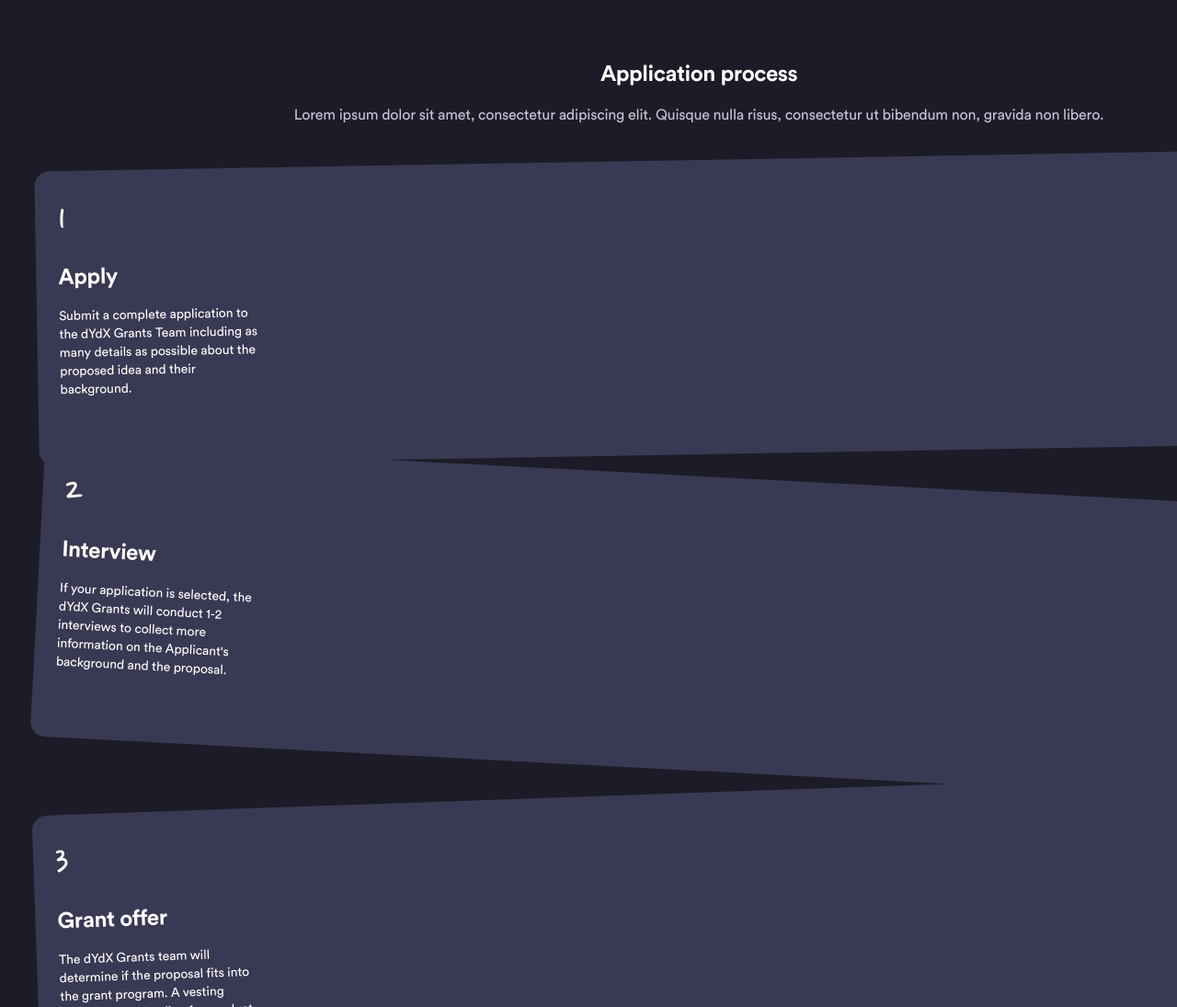
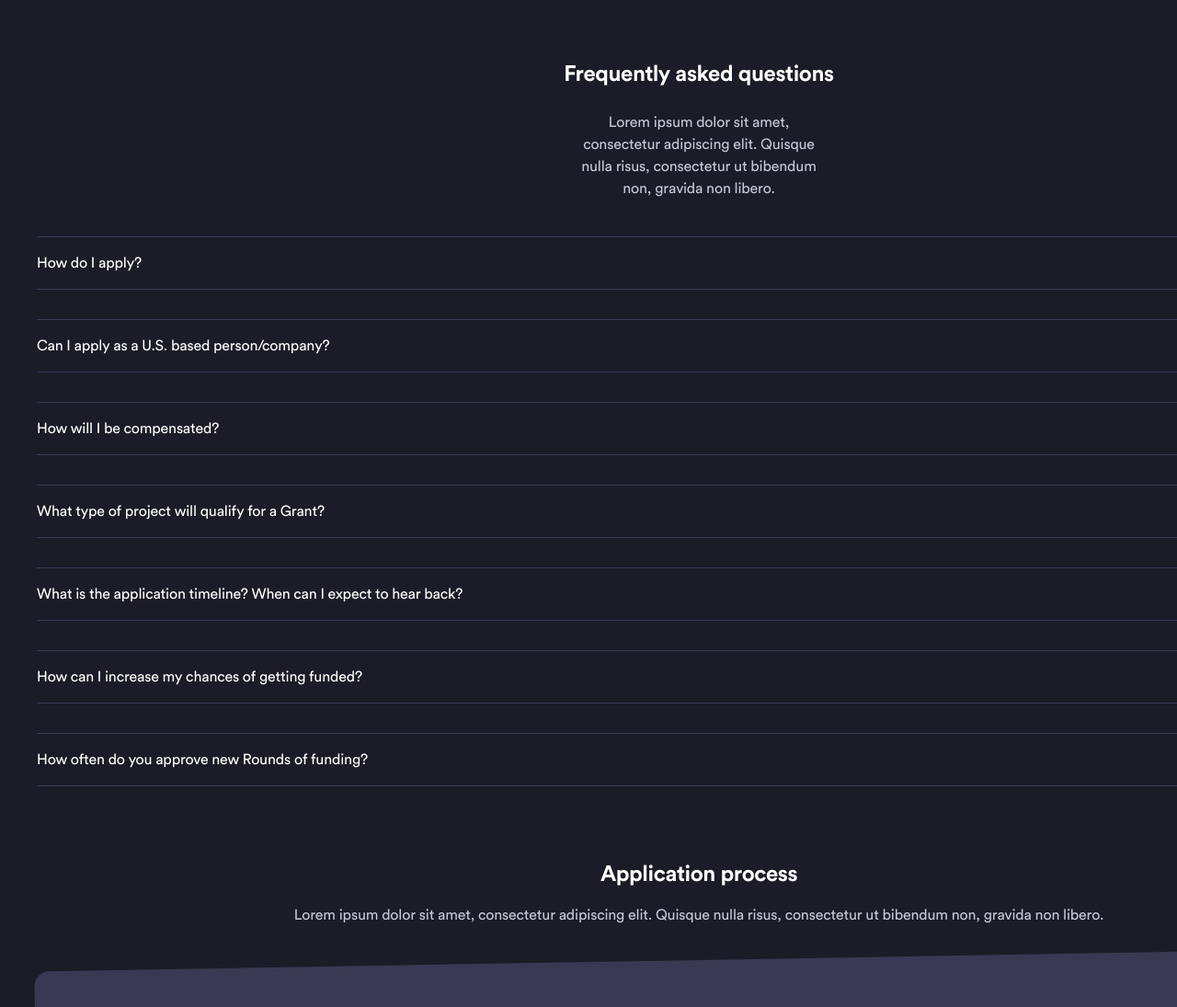
Before and after one commit to MishaPanivnyk/dydx-grants, a website built with Parcel: page src/index.html in a window 1280 px wide. Shown: the part 600-1695 px from the top of the page at 92% size. Built offline with nearby package versions, Linux system fonts and the light colour scheme.

Commit message:
add component/frequently-asked

```diff
--- a/src/index.html
+++ b/src/index.html
@@ -16,6 +16,7 @@
   <body>
     <include src="./partials/header.html"></include>
     <include src="./partials/hero.html"></include>
+    <include src="./partials/frequently-asked.html"></include>
     <include src="./partials/application-process.html"></include>
     <include src="./partials/cta.html"></include>
     <include src="./partials/footer.html"></include>
--- /dev/null
+++ b/src/partials/frequently-asked.html
@@ -0,0 +1,70 @@
+<section class="asked">
+  <div class="container">
+    <h2 class="asked-title">Frequently asked questions</h2>
+    <p class="asked-desc">
+      Lorem ipsum dolor sit amet, consectetur adipiscing elit. Quisque nulla
+      risus, consectetur ut bibendum non, gravida non libero.
+    </p>
+    <ul class="list asked-list">
+      <li class="asked-item">
+        <a class="asked-item__link">
+          <p class="asked-item__text">How do I apply?</p>
+          <svg width="16" height="16" class="asked__btn-icon">
+            <use href="/src/images/sprite.svg#icon-asked-plus"></use></svg
+        ></a>
+      </li>
+      <li class="asked-item">
+        <a class="asked-item__link"
+          ><p class="asked-item__text">
+            Can I apply as a U.S. based person/company?
+          </p>
+          <svg width="16" height="16" class="asked__btn-icon">
+            <use href="/src/images/sprite.svg#icon-asked-plus"></use></svg
+        ></a>
+      </li>
+      <li class="asked-item">
+        <a class="asked-item__link">
+          <p class="asked-item__text">How will I be compensated?</p>
+          <svg width="16" height="16" class="asked__btn-icon">
+            <use href="/src/images/sprite.svg#icon-asked-plus"></use></svg
+        ></a>
+      </li>
+      <li class="asked-item">
+        <a class="asked-item__link"
+          ><p class="asked-item__text">
+            What type of project will qualify for a Grant?
+          </p>
+          <svg width="16" height="16" class="asked__btn-icon">
+            <use href="/src/images/sprite.svg#icon-asked-plus"></use></svg
+        ></a>
+      </li>
+      <li class="asked-item">
+        <a class="asked-item__link"
+          ><p class="asked-item__text">
+            What is the application timeline? When can I expect to hear back?
+          </p>
+          <svg width="16" height="16" class="asked__btn-icon">
+            <use href="/src/images/sprite.svg#icon-asked-plus"></use></svg
+        ></a>
+      </li>
+      <li class="asked-item">
+        <a class="asked-item__link"
+          ><p class="asked-item__text">
+            How can I increase my chances of getting funded?
+          </p>
+          <svg width="16" height="16" class="asked__btn-icon">
+            <use href="/src/images/sprite.svg#icon-asked-plus"></use></svg
+        ></a>
+      </li>
+      <li class="asked-item">
+        <a class="asked-item__link"
+          ><p class="asked-item__text">
+            How often do you approve new Rounds of funding?
+          </p>
+          <svg width="16" height="16" class="asked__btn-icon">
+            <use href="/src/images/sprite.svg#icon-asked-plus"></use></svg
+        ></a>
+      </li>
+    </ul>
+  </div>
+</section>
--- /dev/null
+++ b/src/sass/components/_frequently-asked.scss
@@ -0,0 +1,61 @@
+.asked {
+  padding-top: 40px;
+  padding-bottom: 40px;
+}
+
+.asked-title {
+  text-align: center;
+  font-feature-settings: 'clig' off, 'liga' off;
+  font-family: 'Circular Std';
+  font-size: 24px;
+  font-style: normal;
+  font-weight: 700;
+  line-height: 32px;
+  letter-spacing: -0.408px;
+  margin-bottom: 24px;
+}
+.asked-desc {
+  color: #c8c7d8;
+  text-align: center;
+  font-feature-settings: 'clig' off, 'liga' off;
+  font-family: 'Circular Std';
+  font-size: 16px;
+  font-style: normal;
+  font-weight: 400;
+  line-height: 24px;
+  letter-spacing: -0.176px;
+  margin-bottom: 40px;
+  max-width: 272px;
+  margin-left: auto;
+  margin-right: auto;
+}
+.asked-list {
+  display: flex;
+  gap: 32px;
+  flex-direction: column;
+}
+.asked-item {
+  border-top: 1px solid #393953;
+  border-bottom: 1px solid #393953;
+}
+.asked-item__text {
+  color: #fff;
+  font-feature-settings: 'clig' off, 'liga' off;
+  font-family: 'Circular Std';
+  font-size: 16px;
+  font-style: normal;
+  font-weight: 400;
+  line-height: 24px;
+  letter-spacing: -0.176px;
+  padding-top: 16px;
+  padding-bottom: 16px;
+  width: 100%;
+}
+.asked__btn-icon {
+  padding-left: 60px;
+}
+.asked-item__link {
+  cursor: pointer;
+  display: flex;
+  align-items: center;
+}
--- a/src/sass/index.scss
+++ b/src/sass/index.scss
@@ -7,6 +7,7 @@
 
 @import './components/header';
 @import './components/hero';
+@import './components/frequently-asked';
 @import './components/application-process';
 @import './components/cta';
 @import './components/footer';
```
Also changed, not shown: src/images/asked-plus.svg (added), src/images/sprite.svg.
